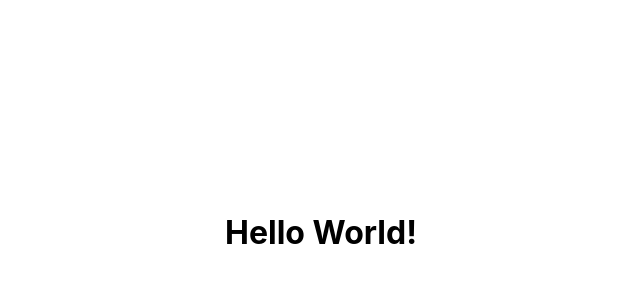
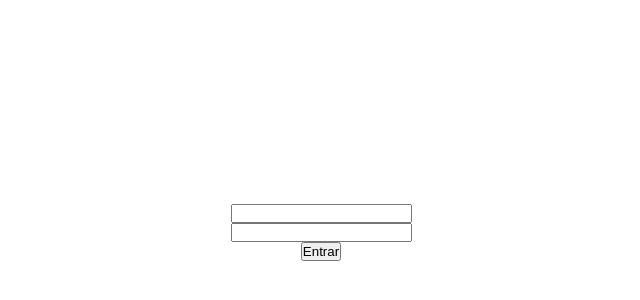
Before and after one commit to murilorvargas/nextauth, a Next.js app: page / in a window 1280 px wide. Shown: the part 168-468 px from the top of the page, without its empty margins (319-959 px from the left). Built offline with nearby package versions, Linux system fonts and the light colour scheme.

Commit message:
feat: add authentication form to home page

```diff
--- a/pages/index.tsx
+++ b/pages/index.tsx
@@ -1,11 +1,29 @@
-import Head from 'next/head'
-import Image from 'next/image'
+import { FormEvent, useContext, useState } from 'react'
+import { AuthContext } from '../contexts/AuthContext'
 import styles from '../styles/Home.module.css'
 
 export default function Home() {
+  const [email, setEmail] = useState('')
+  const [password, setPassword] = useState('')
+
+  const { signIn } = useContext(AuthContext)
+
+  async function handleSubmit(event: FormEvent) {
+    event.preventDefault()
+
+    const data = {
+      email,
+      password,
+    }
+
+    await signIn(data)
+  }
+
   return (
-    <div className={styles.container}>
-      <h1>Hello World!</h1>
-    </div>
+    <form onSubmit={handleSubmit} className={styles.container}>
+      <input type="email" value={email} onChange={e => setEmail(e.target.value)} />
+      <input type="password" value={password} onChange={p => setPassword(p.target.value)} />
+      <button type="submit">Entrar</button>
+    </form>
   )
 }
```
